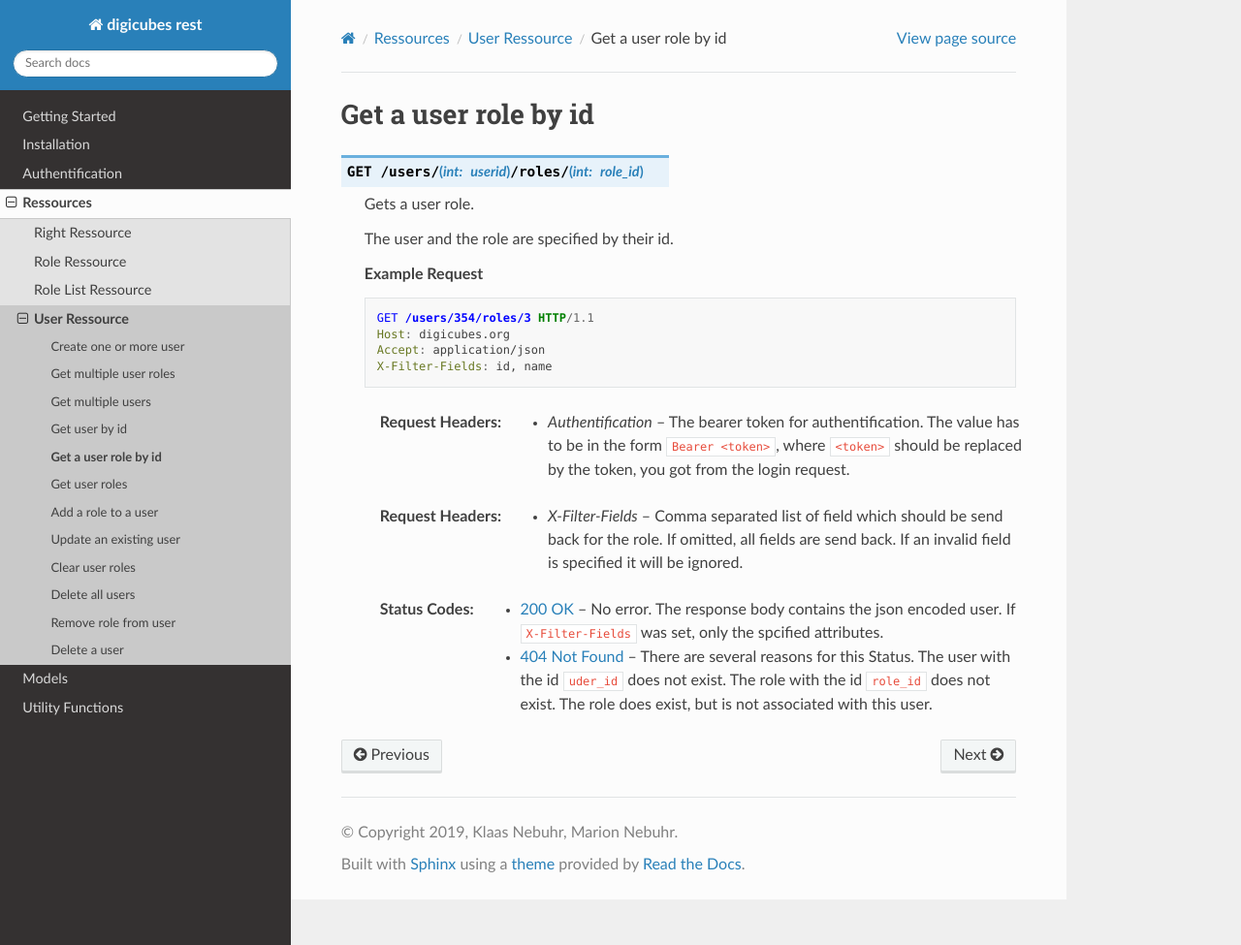
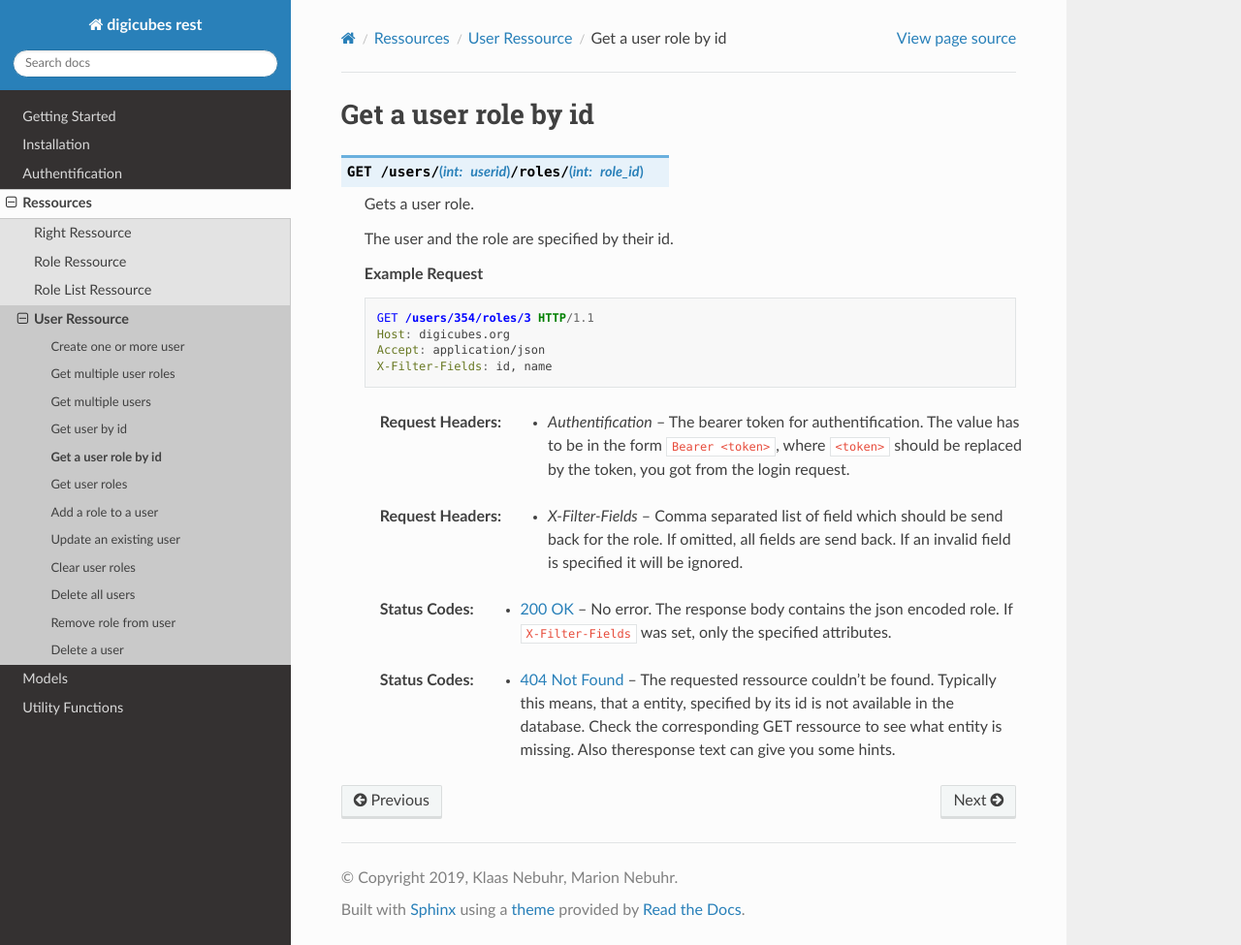
Before and after one commit to FirstKlaas/digicubes-rest, a Sphinx documentation site: the page built from source/ressources/api/user/get_user_role.rst, in a window 1280 px wide and 975 px high. Shown: the whole window at 97% size. Built offline with Sphinx 7.4.7 and the Read the Docs theme 2.0.0, drawn with Linux system fonts in a browser that asks for light colours.

Commit message:
Working don documentation

```diff
--- /dev/null
+++ b/source/ressources/api/statuscodes/status_200.rst
@@ -0,0 +1,3 @@
+:statuscode 200: No error. The response body contains the json
+    encoded user. If ``X-Filter-Fields`` was set, only the
+    spcified attributes.
--- /dev/null
+++ b/source/ressources/api/statuscodes/status_404.rst
@@ -0,0 +1,5 @@
+:statuscode 404: The requested ressource couldn't be found.
+    Typically this means, that a entity, specified by its
+    id is not available in the database. Check the corresponding
+    GET ressource to see what entity is missing. Also theresponse
+    text can give you some hints.
--- a/source/ressources/api/user/get_user_role.rst
+++ b/source/ressources/api/user/get_user_role.rst
@@ -16,15 +16,12 @@ Get a user role by id
         Accept: application/json
         X-Filter-Fields: id, name
 
-    .. include:: ../authorization_header_field.rst
+    .. include:: ../headers/authorization.rst
 
-    .. include:: ../x_filter_fields_header_field.rst
+    .. include:: ../headers/x_filter_fields.rst
 
     :statuscode 200: No error. The response body contains the json
-        encoded user. If ``X-Filter-Fields`` was set, only the
-        spcified attributes.
+        encoded role. If ``X-Filter-Fields`` was set, only the
+        specified attributes.
 
-    :statuscode 404: There are several reasons for this Status.
-        The user with the id ``uder_id`` does not exist. The
-        role with the id ``role_id`` does not exist. The role
-        does exist, but is not associated with this user.
+    .. include:: ../statuscodes/status_404.rst
```
Also changed, not shown: source/ressources/api/user/get_single_user.rst (+6 -4 lines), source/ressources/api/headers/authorization.rst (renamed from source/ressources/api/authorization_header_field.rst), source/ressources/api/headers/x_filter_fields.rst (renamed from source/ressources/api/x_filter_fields_header_field.rst).
